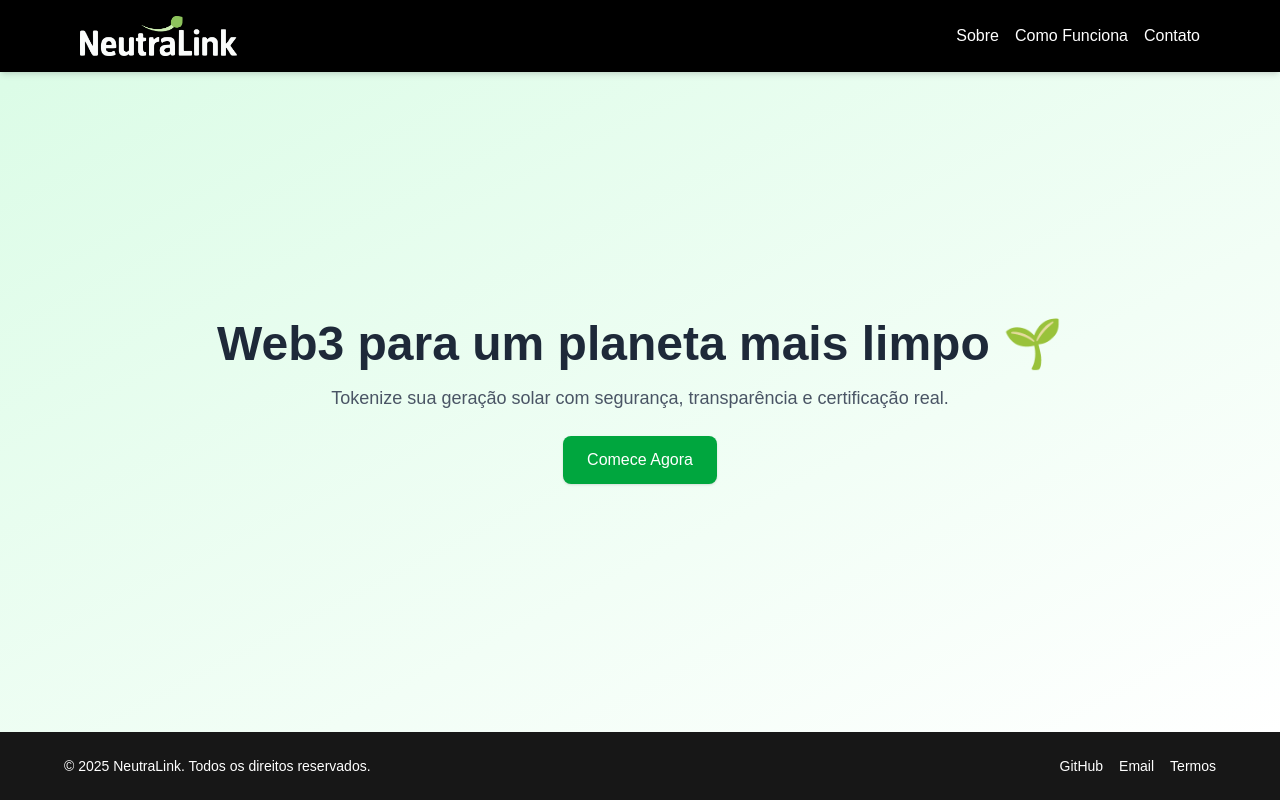
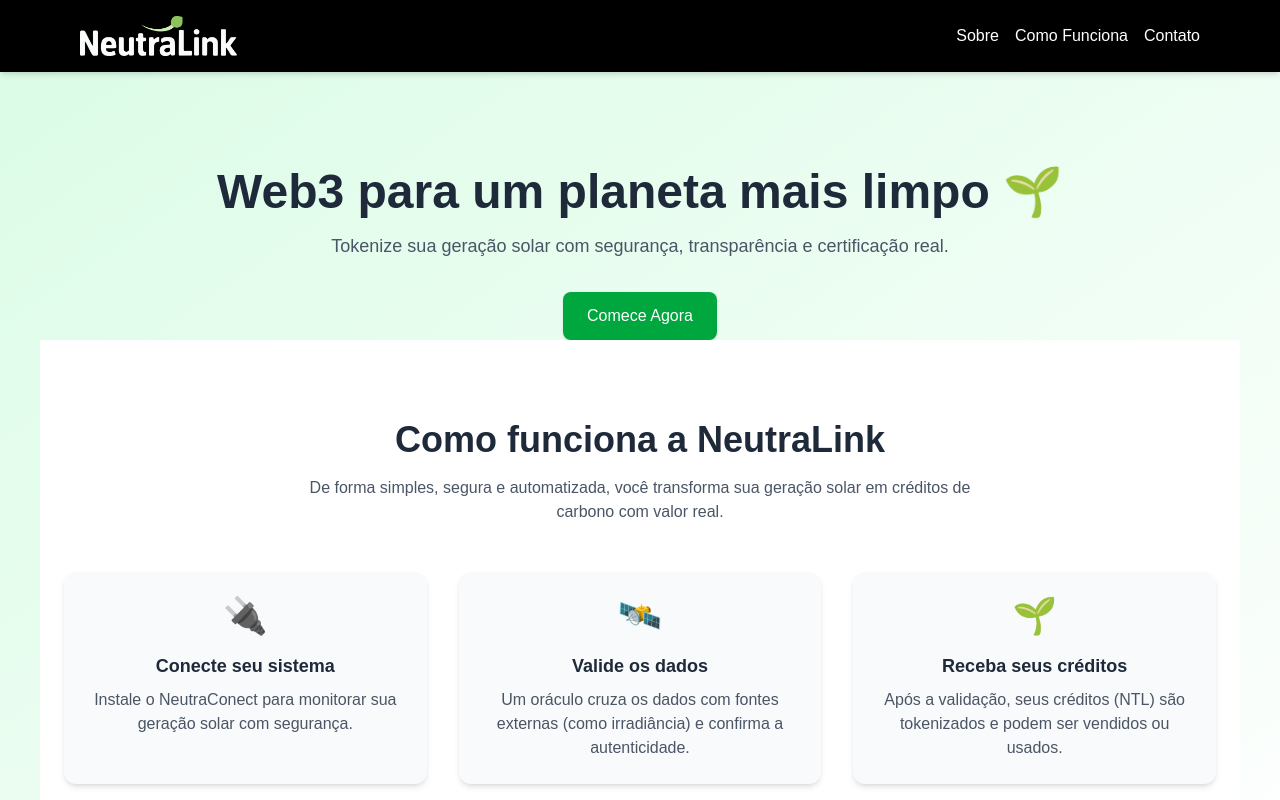
Before and after one commit to neutralink/neutralink-website, a Next.js app: page / in a window 1280 px wide. Shown: the top 800 px of the page. Built offline with nearby package versions, Linux system fonts and the light colour scheme.

Commit message:
Ajusta espaçamento e separação entre elementos

```diff
--- a/app/page.tsx
+++ b/app/page.tsx
@@ -17,15 +17,58 @@
 
       {/* Hero */}
       <section className="flex-1 bg-gradient-to-br from-green-100 to-white flex flex-col justify-center items-center text-center px-6 py-24">
+        <div className="flex flex-col items-center">
           <h2 className="text-4xl md:text-5xl font-bold text-gray-800 mb-4">
             Web3 para um planeta mais limpo 🌱
           </h2>
-        <p className="text-lg text-gray-600 max-w-2xl mb-6">
+          <p className="text-lg text-gray-600 max-w-2xl mb-8">
             Tokenize sua geração solar com segurança, transparência e certificação real.
           </p>
           <a href="#" className="bg-green-600 text-white px-6 py-3 rounded-lg shadow hover:bg-green-700 transition">
             Comece Agora
           </a>
+        </div>
+
+        <section id="como-funciona" className="bg-white py-20 px-6">
+  <div className="max-w-6xl mx-auto text-center">
+    <h2 className="text-3xl md:text-4xl font-bold text-gray-800 mb-4">
+      Como funciona a NeutraLink
+    </h2>
+    <p className="text-gray-600 max-w-2xl mx-auto mb-12">
+      De forma simples, segura e automatizada, você transforma sua geração solar em créditos de carbono com valor real.
+    </p>
+
+    <div className="grid grid-cols-1 md:grid-cols-3 gap-8">
+      {/* Passo 1 */}
+      <div className="bg-gray-50 rounded-xl shadow-md p-6 flex flex-col items-center text-center hover:shadow-lg transition">
+        <div className="text-4xl mb-4">🔌</div>
+        <h3 className="text-lg font-semibold text-gray-800 mb-2">Conecte seu sistema</h3>
+        <p className="text-gray-600">
+          Instale o NeutraConect para monitorar sua geração solar com segurança.
+        </p>
+      </div>
+
+      {/* Passo 2 */}
+      <div className="bg-gray-50 rounded-xl shadow-md p-6 flex flex-col items-center text-center hover:shadow-lg transition">
+        <div className="text-4xl mb-4">🛰️</div>
+        <h3 className="text-lg font-semibold text-gray-800 mb-2">Valide os dados</h3>
+        <p className="text-gray-600">
+          Um oráculo cruza os dados com fontes externas (como irradiância) e confirma a autenticidade.
+        </p>
+      </div>
+
+      {/* Passo 3 */}
+      <div className="bg-gray-50 rounded-xl shadow-md p-6 flex flex-col items-center text-center hover:shadow-lg transition">
+        <div className="text-4xl mb-4">🌱</div>
+        <h3 className="text-lg font-semibold text-gray-800 mb-2">Receba seus créditos</h3>
+        <p className="text-gray-600">
+          Após a validação, seus créditos (NTL) são tokenizados e podem ser vendidos ou usados.
+        </p>
+      </div>
+    </div>
+  </div>
+</section>
+
       </section>
 
       {/* Footer */}
```
Lines whose indentation alone changed are shown as unchanged.
